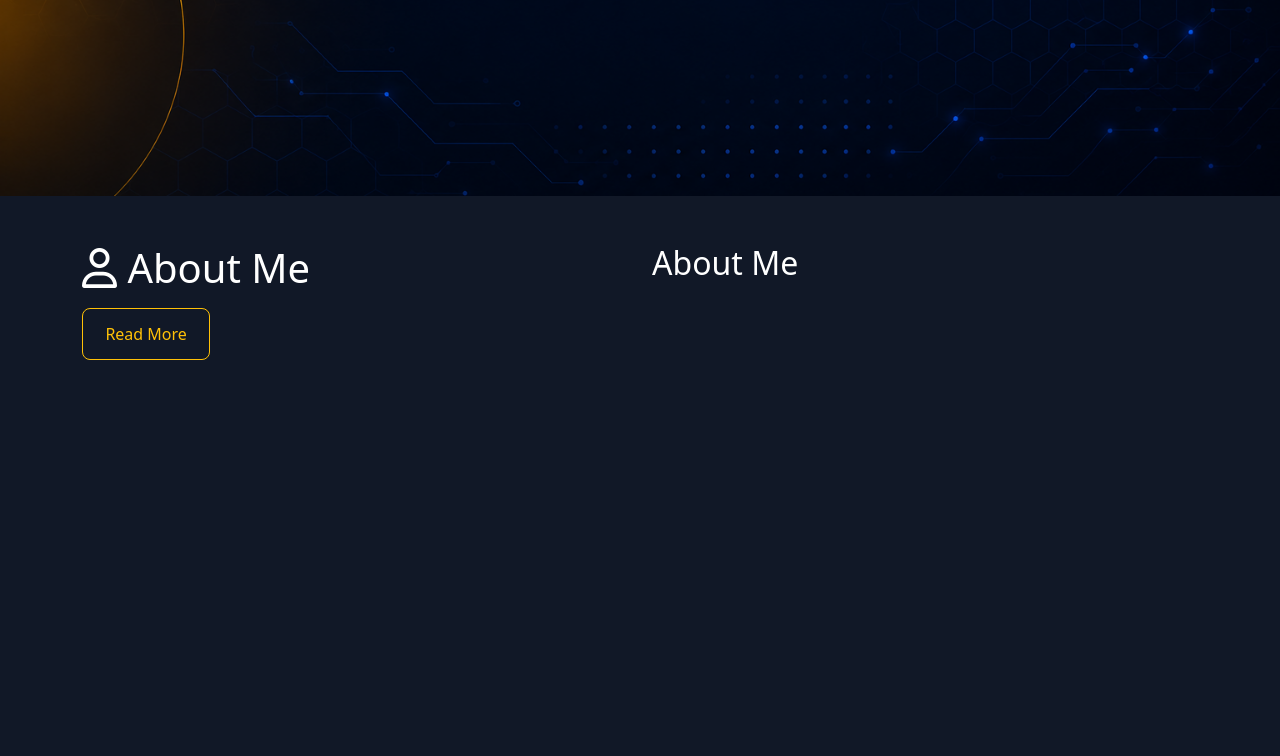
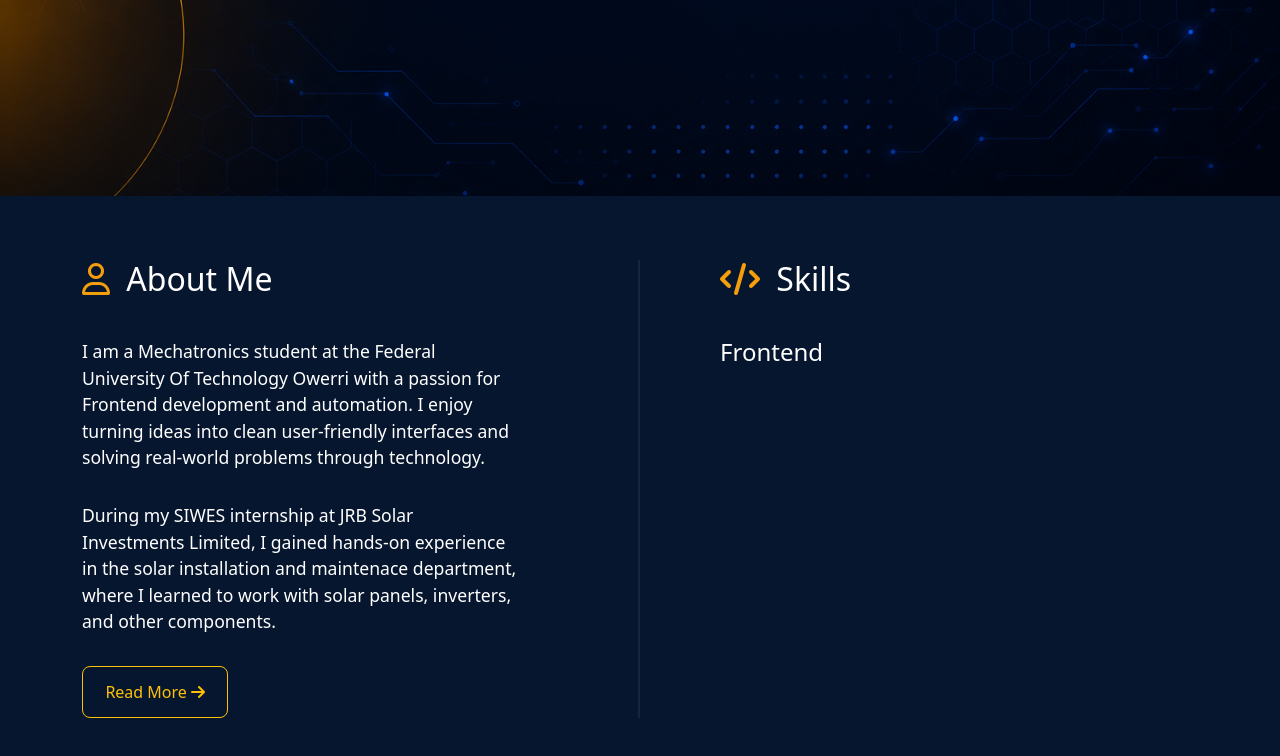
Before and after one commit to micdynas/portfolio-website, a plain HTML site: page index.html in a window 1280 px wide. Shown: the part 604-1360 px from the top of the page. Drawn offline with nearby package versions, Linux system fonts and the light colour scheme.

Commit message:
new file:   images/bootstrap.png 	new file:   images/css.png 	new file:   images/figma.png 	new file:   images/git.png 	new file:   images/github.png 	new file:   images/html5.png 	new file:   images/javascript.png 	new file:   images/vscode.png 	modified:   index.html 	modified:   styles.css

```diff
--- a/index.html
+++ b/index.html
@@ -81,14 +81,26 @@
 <section id="ABOUT" class="about-section">
   <div class="container-md">
     <div class="row">
-      <div class="col-md-6">
-        <h1><i class="fa-regular fa-user"></i>  About Me</h1>
-        <p></p>
-        <a href="" class="btn btn-lg btn-outline-warning contact-btn">Read More</a>
+      <div class="col-md-6 border-right">
+        <h2><i class="fa-regular fa-user abt"></i>  About Me</h2>
+        <p>I am a Mechatronics student at the Federal University Of Technology Owerri
+           with a passion for Frontend development and automation. I enjoy turning ideas
+           into clean user-friendly interfaces and solving real-world problems through technology.
+          </p>
+          <p>
+          During my SIWES internship at JRB Solar Investments Limited, I gained hands-on experience in the solar installation and maintenace department,
+           where I learned to work with solar panels, inverters, and other components.
+          </p>
+        <a href="" class="btn btn-lg btn-outline-warning contact-btn">Read More <i class="fa-solid fa-arrow-right"></i> </a>
       </div>
-      <div class="col-md-6">
-        <h2>About Me</h2>
+      <div class="col-md-6 second-col">
+        <h2><i class="fa-solid fa-code abt"></i> Skills</h2>
 
+        <div class="skills">
+        <h4 class="skill-header"> Frontend</h4>
+      </div>
+    </div>
+  </div>
 </section>
 
 
--- a/styles.css
+++ b/styles.css
@@ -104,7 +104,26 @@ border-radius: 50%;
 .about-section{
   min-height: 100vh;
   width: 100%;
-  background-color: #111827;
+  background-color: #07162f;
   color: white;
-  padding: 3rem 1rem 0rem;
+  padding: 4rem 1rem 0rem;
 }
+.border-right{
+  border-right: #15253f 2px solid;
+}
+.abt{
+  color: #F59E0B;
+  padding-right: 0.5rem;
+}
+.col-md-6 h2{
+  padding-bottom: 2rem;
+}
+.col-md-6 p{
+  font-size: 1.1rem;
+  line-height: 1.5;
+  width: 80%;
+  padding-bottom: 1rem;
+}
+.second-col{
+  padding-left: 5rem;
+}
```
Also changed, not shown: images/bootstrap.png (added), images/css.png (added), images/figma.png (added), images/git.png (added), images/github.png (added), images/html5.png (added), images/javascript.png (added), images/vscode.png (added).
